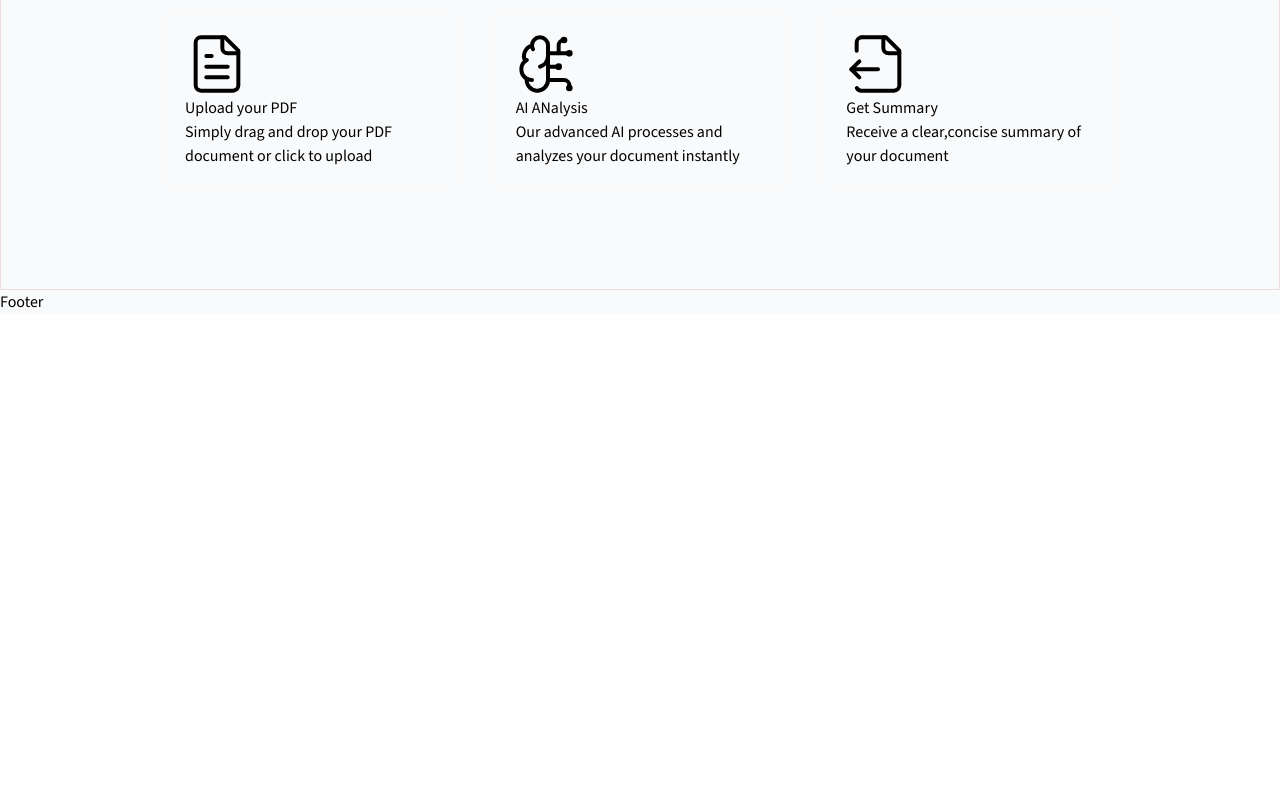
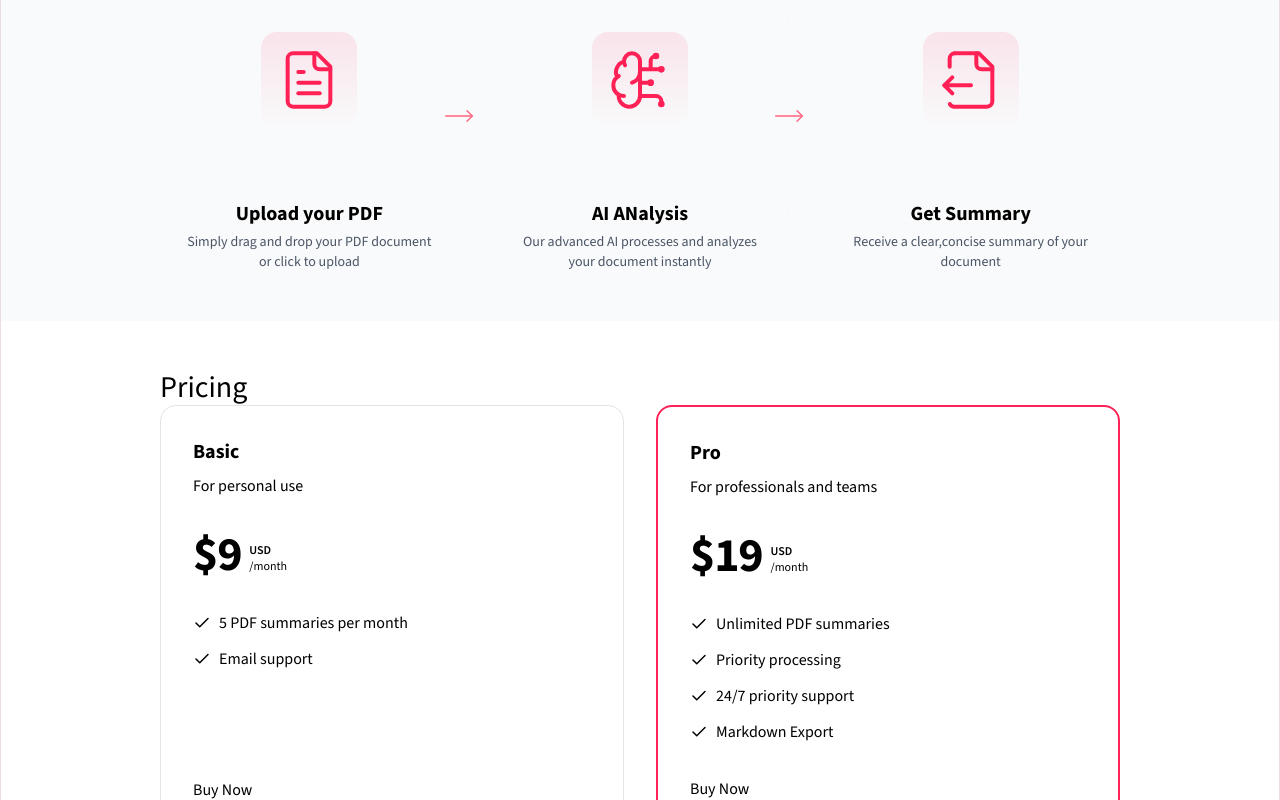
Before and after one commit to TharakaJayz/AI-SaaS-pdf-summerizer, a Next.js app: page / in a window 1280 px wide. Shown: the part 1260-2060 px from the top of the page. Before the commit the page ends 1574 px from the top, so only its background shows below. Built offline with nearby package versions, Linux system fonts and the light colour scheme.

Commit message:
creating pricing section

```diff
--- a/app/page.tsx
+++ b/app/page.tsx
@@ -1,5 +1,6 @@
 import DemoSection from "@/components/home/demo-section";
 import HeroSection from "@/components/home/hero-section";
+import PricingSection from "@/components/home/pricing-section";
 import BgGradient from "@/components/ui/common/bg-gradient";
 import HowItWorksSection from "@/components/ui/common/how-its-works";
 
@@ -11,10 +12,11 @@ export default function Home() {
         <HeroSection />
         <DemoSection />
         <HowItWorksSection />
+        <PricingSection />
       </div>
       {/*
 
-      <PricingSection />
+
       <CTASection /> */}
     </div>
   );
--- /dev/null
+++ b/components/home/pricing-section.tsx
@@ -0,0 +1,99 @@
+import { cn } from "@/lib/utils";
+import { CheckIcon } from "lucide-react";
+import Link from "next/link";
+
+type PriceType = {
+  name: string;
+  price: string;
+  description: string;
+  items: string[];
+  id: string;
+  paymentLink: string;
+};
+const plans = [
+  {
+    id: "basic",
+    name: "Basic",
+    paymentLink: "",
+    priceId: "",
+    description: "For personal use",
+    price: "9",
+    items: ["5 PDF summaries per month", "Email support"],
+  },
+
+  {
+    id: "pro",
+    name: "Pro",
+    description: "For professionals and teams",
+    paymentLink: "",
+    price: "19",
+    items: [
+      "Unlimited PDF summaries",
+      "Priority processing",
+      "24/7 priority support",
+      "Markdown Export",
+    ],
+  },
+];
+
+export function PricingCard({
+  name,
+  price,
+  description,
+  items,
+  id,
+  paymentLink,
+}: PriceType) {
+  return (
+    <div className="relative w-full max-w-lg">
+      <div
+        className={cn(
+          "relative flex flex-col h-full gap-4 lg:gap-8 z-10 p-8  border-[1px] border-gray-500/20 rounded-2xl",
+          id === "pro" && "border-rose-500 gap-5 border-2"
+        )}
+      >
+        <div className="flex justify-between items-center gap-4">
+          <div>
+            <p className="text-lg lg:text-xl font-bold capitalize">{name}</p>
+            <p className="text-base-content/80 mt-2">{description}</p>
+          </div>
+        </div>
+        <div className="flex gap-2">
+          <p className="text-5xl tracking-tight font-extrabold">${price}</p>
+          <div className="flex flex-col justify-end mb-[4px]">
+            <p className="text-xs uppercase font-semibold">USD</p>
+            <p className="text-xs">/month</p>
+          </div>
+        </div>
+        <div className="space-y-2.5 leading-relaxed text-base flex-1">
+          {items.map((item, index) => (
+            <li key={index} className="flex items-center gap-2">
+                <CheckIcon  size={18} />
+                <span>{item}</span>
+                </li>
+          ))}
+        </div>
+        <div>
+          <Link href={paymentLink}>Buy Now</Link>
+        </div>
+      </div>
+    </div>
+  );
+}
+
+export default function PricingSection() {
+  return (
+    <section>
+      <div className="py-12 lg:py-24 max-w-5xl mx-auto px-4 sm:px-6 lg:px-8 lg:pt-12">
+        <div>
+          <h2>Pricing</h2>
+          <div className="relative flex justify-center flex-col lg:flex-row items-center lg:items-stretch gap-8">
+            {plans.map((plan) => (
+              <PricingCard key={plan.id} {...plan} />
+            ))}
+          </div>
+        </div>
+      </div>
+    </section>
+  );
+}
--- a/components/ui/common/how-its-works.tsx
+++ b/components/ui/common/how-its-works.tsx
@@ -1,14 +1,13 @@
-import { BrainCircuit, FileOutput, FileText } from "lucide-react";
+import { BrainCircuit, FileOutput, FileText, MoveRight } from "lucide-react";
 import { ReactNode } from "react";
 
 type Step = {
-    icon: ReactNode;
-    label: string;
-    description: string;
-  };
+  icon: ReactNode;
+  label: string;
+  description: string;
+};
 
 export default function HowItWorksSection() {
-
   const steps: Step[] = [
     {
       icon: <FileText size={64} strokeWidth={1.5} />,
@@ -57,7 +56,18 @@ export default function HowItWorksSection() {
         </div>
         <div className="grid grid-cols-1 md:grid-cols-3 gap-8 max-w-6xl mx-auto relative">
           {steps.map((step, index) => (
-            <StepItem key={index} {...step}  />
+            <div className="relative flex items-stretch" key={index}>
+              <StepItem key={index} {...step} />
+              {index < steps.length - 1 && (
+                <div className="hidden md:block absolute top-1/2 -right-4 transform -translate-y-1/2 z-10">
+                  <MoveRight
+                    size={32}
+                    strokeWidth={1}
+                    className="text-rose-400"
+                  />
+                </div>
+              )}
+            </div>
           ))}
         </div>
       </div>
@@ -65,13 +75,18 @@ export default function HowItWorksSection() {
   );
 }
 
-
-function StepItem({icon,label,description}:Step){
- return(
-    <div className="relative p-6 rounded-2xl bg-white/5 backdrop-blur-xs border border-white/10 hover:border-rose-500/5 transition-colors group w-full">
-        {icon}
-        <h4>{label}</h4>
-        <p>{description}</p>
+function StepItem({ icon, label, description }: Step) {
+  return (
+    <div className="relative p-6 rounded-2xl bg-white/5 backdrop-blur-xs border border-white/10 hover:border-rose-500/50 transition-colors group w-full ">
+      <div className="flex flex-col gap-4 h-full">
+        <div className="flex items-center justify-center h-24 w-24 mx-auto rounded-2xl bg-linear-to-b from-rose-500/10 to-transparent group-hover:from-rose-500/20 transition-colors ">
+          <div className="text-rose-500">{icon}</div>
+        </div>
+      </div>
+      <div className="flex flex-col flex-1 gap-1 justify-between">
+        <h4 className="text-center font-bold text-xl">{label}</h4>
+        <p className="text-center text-sm text-gray-600 ">{description}</p>
+      </div>
     </div>
- )
+  );
 }
```
